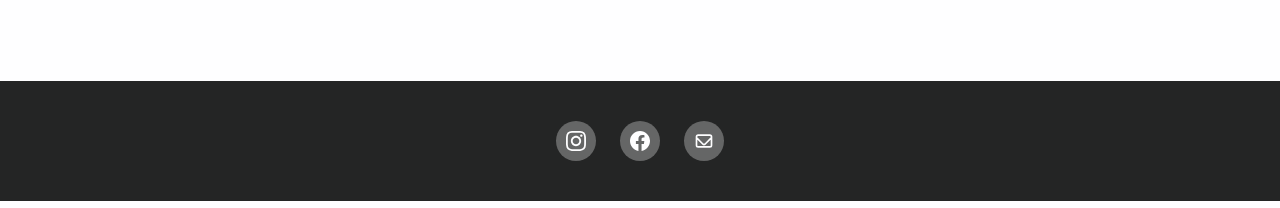
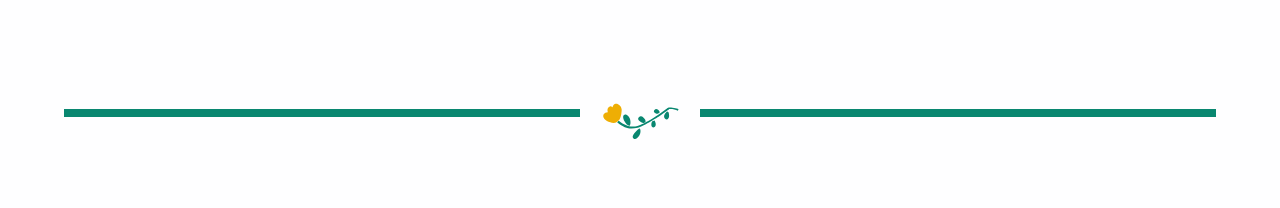
Before and after one commit to rihahart/JHMural, a Next.js app: page /get-to-know-us/what-inspires-us in a window 1280 px wide. Shown: the part 1639-1847 px from the top of the page. Built offline with nearby package versions, Linux system fonts and the light colour scheme; a web font is replaced by a local one.

Commit message:
decorative line

```diff
--- a/src/app/get-to-know-us/what-inspires-us/page.js
+++ b/src/app/get-to-know-us/what-inspires-us/page.js
@@ -3,6 +3,7 @@
 import React from "react";
 import Image from "next/image";
 import useMobileDetection from "@/app/_utilities/useMobileDetection";
+import DecorativeDivider from "@/components/getToKnowUs/DecorativeDivider";
 
 export default function WhatInspiresUs() {
   const { isMobile, isTablet, isDesktop1440px } = useMobileDetection();
@@ -22,6 +23,7 @@ export default function WhatInspiresUs() {
             <h1 className="mobile-heading-5xl-bold text-[var(--color-content-primary)]">Our mission and vision</h1>
             <p className="mobile-text-m-regular text-[var(--color-content-primary)]">We want to collaborate with local artists to transform spaces along the Roosevelt Avenue Corridor and throughout Jackson Heights. We want to revitalize public spaces, cultivate creativity, build social connections, and inspire the children of the community.</p>
           </div>
+          <DecorativeDivider />
         </div>
       </div>
     );
@@ -42,6 +44,7 @@ export default function WhatInspiresUs() {
             <h1 className="web-heading-4xl-bold text-[var(--color-content-primary)] w-1/2 ">Our mission and vision</h1>
             <p className="web-text-m-regular text-[var(--color-content-primary)] w-1/2">We want to collaborate with local artists to transform spaces along the Roosevelt Avenue Corridor and throughout Jackson Heights. We want to revitalize public spaces, cultivate creativity, build social connections, and inspire the children of the community.</p>
           </div>
+          <DecorativeDivider />
         </div>
       </div>
     );
@@ -60,6 +63,7 @@ export default function WhatInspiresUs() {
               <h1 className="hero-xs text-[var(--color-content-primary)] w-1/2">Our mission and vision</h1>
               <p className="web-text-xl-regular text-[var(--color-content-primary)] w-1/2">We want to collaborate with local artists to transform spaces along the Roosevelt Avenue Corridor and throughout Jackson Heights. We want to revitalize public spaces, cultivate creativity, build social connections, and inspire the children of the community. </p>
           </div>
+          <DecorativeDivider />
         </div>
       </div>
     );
@@ -79,10 +83,8 @@ export default function WhatInspiresUs() {
         <h1 className="hero-s text-[var(--color-content-primary)] w-1/2">Our mission and vision</h1>
         <p className="web-text-2xl-regular text-[var(--color-content-primary)] w-1/2">We want to collaborate with local artists to transform spaces along the Roosevelt Avenue Corridor and throughout Jackson Heights. We want to revitalize public spaces, cultivate creativity, build social connections, and inspire the children of the community.</p>
        </div>
-        <div>
+       <DecorativeDivider />
 
-
-        </div>
       </div>
     </div>
   );
--- a/src/app/globals.css
+++ b/src/app/globals.css
@@ -61,15 +61,15 @@
   --color-red-900: #b71c1c;
 
   /* Green Colors */
-  --color-green-100: #e8f5e8;
-  --color-green-200: #c8e6c9;
-  --color-green-300: #a5d6a7;
-  --color-green-400: #81c784;
-  --color-green-500: #4caf50;
-  --color-green-600: #43a047;
+  --color-green-100: #bdfbef;
+  --color-green-200: #99E4D6;
+  --color-green-300: #51B5A3;
+  --color-green-400: #098770;
+  --color-green-500: #055143;
+  --color-green-600: #04362D;
   --color-green-700: #388e3c;
-  --color-green-800: #2e7d32;
-  --color-green-900: #1b5e20;
+  --color-green-800: #032922;
+
 
   /* Yellow Colors */
   --color-yellow-100: #fffde7;
--- /dev/null
+++ b/src/components/getToKnowUs/DecorativeDivider.tsx
@@ -0,0 +1,105 @@
+"use client";
+
+import React from "react";
+import Image from "next/image";
+import useMobileDetection from "@/app/_utilities/useMobileDetection";
+
+export default function DecorativeDivider() {
+  const { isMobile, isTablet, isDesktop1440px } = useMobileDetection();
+
+  if (isMobile) {
+    return (
+        <div className="relative flex items-center justify-center w-full max-w-[1600px] gap-[var(--spacing-sm)]">
+        {/* left line */}
+        <div className="flex-1 h-1 bg-[var(--color-content-positive)]" />
+
+         {/* tulip centered */}
+         <div className="flex-shrink-0 px-[var(--spacing-m)]">
+           <Image
+             src="/Tulip64.svg"
+             alt="Tulip decoration"
+             width={34}
+             height={34}
+             aria-hidden
+             style={{ transform: 'rotate(-50.972deg)' }}
+           />
+         </div>
+
+        {/* right line */}
+        <div className="flex-1 h-1 bg-[var(--color-border-positive)]" />
+      </div>
+    );
+  }
+
+  if (isTablet) {
+    return (
+        <div className="relative flex items-center justify-center w-full max-w-[1600px] gap-[var(--spacing-m)]">
+        {/* left line */}
+        <div className="flex-1 h-1.5 bg-[var(--color-content-positive)]" />
+
+         {/* tulip centered */}
+         <div className="flex-shrink-0 px-[var(--spacing-m)]">
+           <Image
+             src="/Tulip64.svg"
+             alt="Tulip decoration"
+             width={54}
+             height={54}
+             aria-hidden
+             style={{ transform: 'rotate(-50.972deg)' }}
+           />
+         </div>
+
+        {/* right line */}
+        <div className="flex-1 h-1.5 bg-[var(--color-border-positive)]" />
+      </div>
+    );
+  }
+
+  if (isDesktop1440px) {
+    return (
+        <div className="relative flex items-center justify-center w-full max-w-[1600px] gap-[var(--spacing-lg)]">
+        {/* left line */}
+        <div className="flex-1 h-2 bg-[var(--color-content-positive)]" />
+
+         {/* tulip centered */}
+         <div className="flex-shrink-0 px-[var(--spacing-m)]">
+           <Image
+             src="/Tulip64.svg"
+             alt="Tulip decoration"
+             width={64}
+             height={64}
+             aria-hidden
+             style={{ transform: 'rotate(-50.972deg)' }}
+           />
+         </div>
+
+        {/* right line */}
+        <div className="flex-1 h-2 bg-[var(--color-border-positive)]" />
+      </div>
+    );
+  }
+
+  // Desktop (1440px+)
+  return (
+    <div className="relative flex items-center justify-center w-full max-w-[1600px] gap-[var(--spacing-lg)]">
+    {/* left line */}
+    <div className="flex-1 h-2 bg-[var(--color-content-positive)]" />
+
+     {/* tulip centered */}
+     <div className="flex-shrink-0 px-[var(--spacing-m)]">
+       <Image
+         src="/Tulip64.svg"
+         alt="Tulip decoration"
+         width={64}
+         height={64}
+         aria-hidden
+         style={{ transform: 'rotate(-50.972deg)' }}
+       />
+     </div>
+
+    {/* right line */}
+    <div className="flex-1 h-2 bg-[var(--color-border-positive)]" />
+  </div>
+
+  );
+}
```
